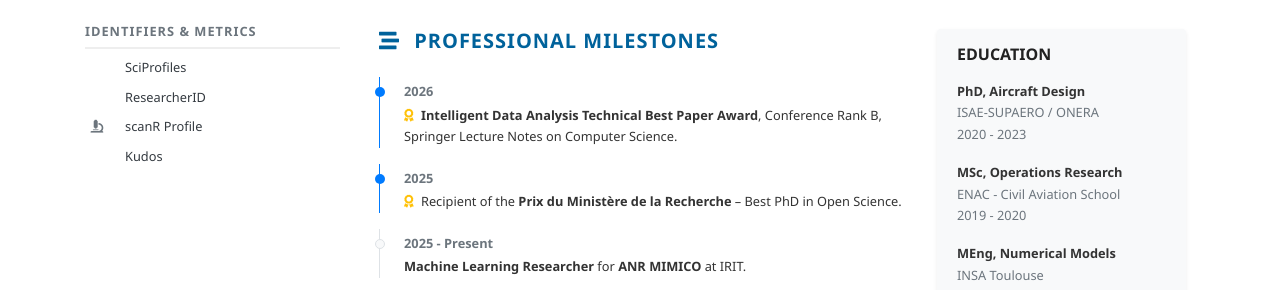
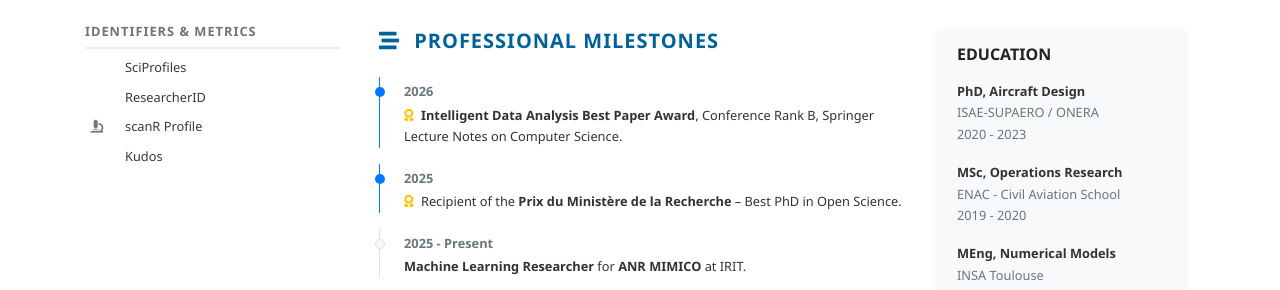
Before and after one commit to Paul-Saves/Paul-Saves.github.io, a Jekyll site: the page built from index.md, in a window 1280 px wide and 900 px high, scrolled down 860 px. Shown: the part 154-444 px from the top of the window. Built offline with Jekyll 4.4.1, drawn with Linux system fonts in a browser that asks for light colours; a style sheet for code colours, icons or effects is not loaded.

Commit message:
simplify

```diff
--- a/index.md
+++ b/index.md
@@ -50,7 +50,7 @@ title: Biography
           <div class="news-item pl-4 mb-3 border-left border-primary" style="position: relative;">
             <div class="news-dot bg-primary" style="position: absolute; left: -5px; top: 10px; width: 10px; height: 10px; border-radius: 50%;"></div>
             <span class="text-muted small font-weight-bold">2026</span>
-            <p class="small mb-0"><i class="fas fa-award text-warning mr-1"></i> <strong>Intelligent Data Analysis Technical Best Paper Award</strong>, Conference Rank B, Springer Lecture Notes on Computer Science.</p>
+            <p class="small mb-0"><i class="fas fa-award text-warning mr-1"></i> <strong>Intelligent Data Analysis Best Paper Award</strong>, Conference Rank B, Springer Lecture Notes on Computer Science.</p>
           </div>
           <!-- Award 2025 -->
           <div class="news-item pl-4 mb-3 border-left border-primary" style="position: relative;">
```
